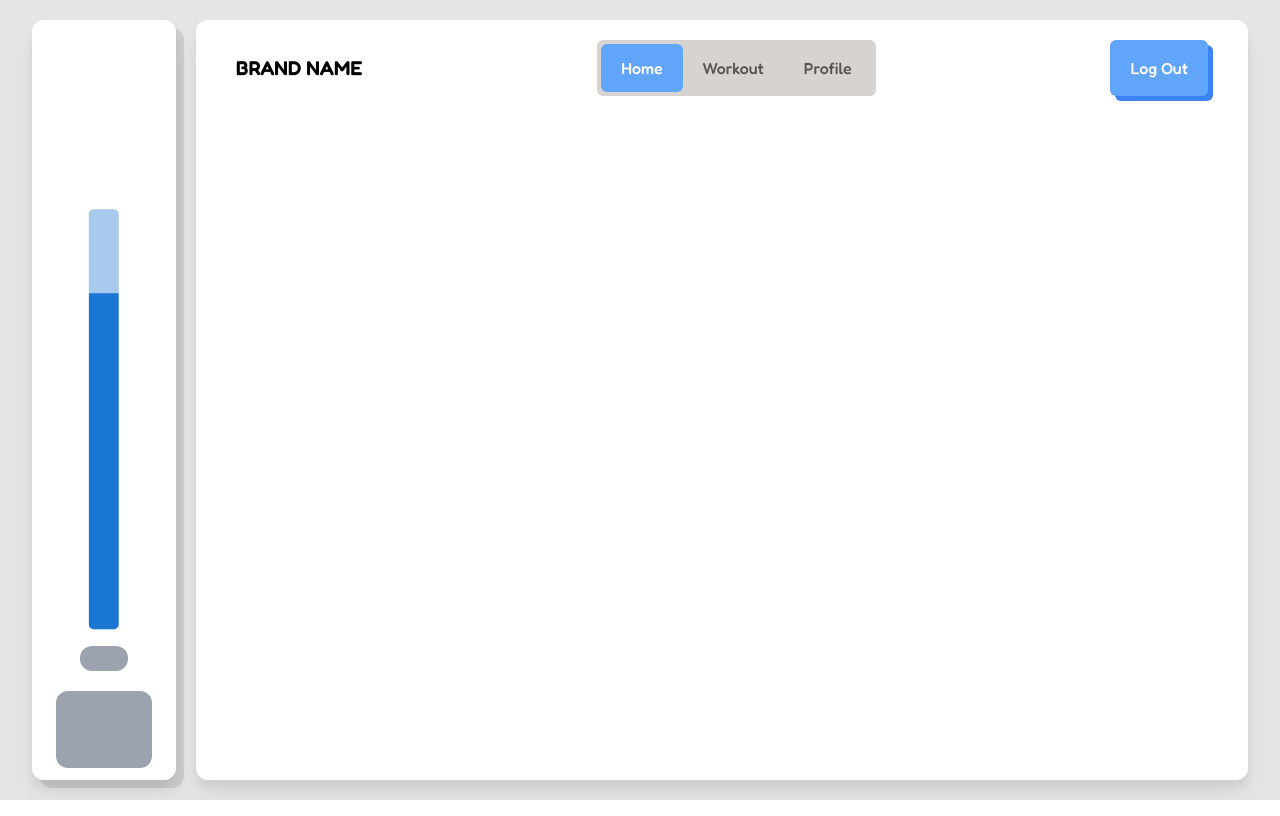
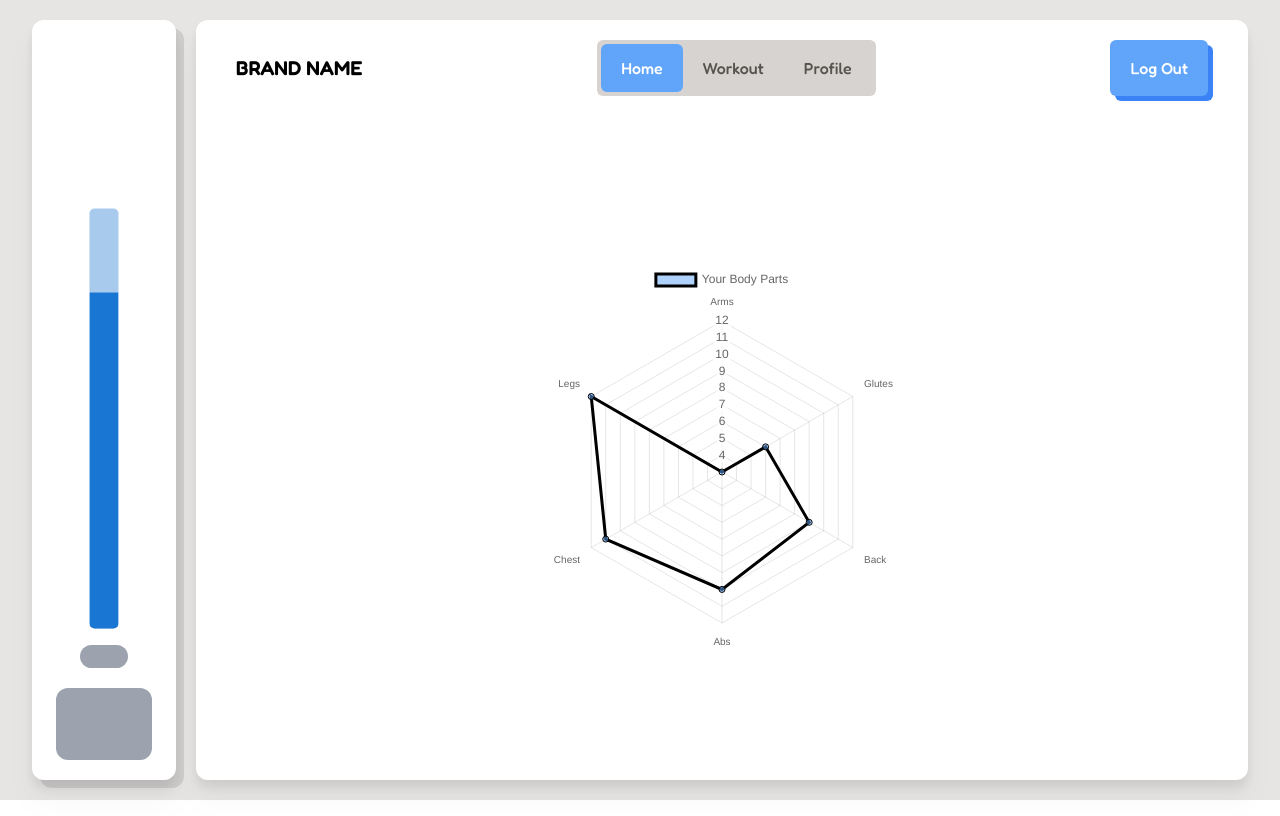
Before and after one commit to Workout-io/client, a React (Vite) app in the folder workout-react/: page /home in a window 1280 px wide. Built offline with nearby package versions, Linux system fonts and the light colour scheme.

Commit message:
added data

```diff
--- a/workout-react/package.json
+++ b/workout-react/package.json
@@ -15,8 +15,10 @@
     "@fontsource/roboto": "^5.0.13",
     "@mui/icons-material": "^5.16.1",
     "@mui/material": "^5.16.1",
+    "chart.js": "^4.4.3",
     "framer-motion": "^11.3.2",
     "react": "^18.3.1",
+    "react-chartjs-2": "^5.2.0",
     "react-dom": "^18.3.1",
     "react-router-dom": "^6.24.1",
     "tailwind": "^4.0.0"
--- /dev/null
+++ b/workout-react/src/components/Analytics/Data.jsx
@@ -0,0 +1,45 @@
+import React from 'react';
+import {
+    Chart as ChartJS,
+    LineElement,
+    PointElement,
+    Tooltip,
+    Legend,
+    RadialLinearScale,
+} from 'chart.js';
+import { Radar } from 'react-chartjs-2';
+
+ChartJS.register(
+    LineElement,
+    PointElement,
+    Tooltip,
+    Legend,
+    RadialLinearScale,
+)
+
+const Data = () => {
+    const data = {
+        labels: ['Arms', 'Glutes', 'Back', 'Abs', 'Chest', 'Legs'],
+        datasets: [{
+            label: 'Your Body Parts',
+            data: [3, 6, 9, 10, 11, 12],
+            backgroundColor: 'rgba(96, 165, 250, 0.5)',
+            borderColor: 'black',
+        }]
+    }
+
+    const options = {
+
+    }
+
+  return (
+    <div className="w-96 h-96">
+      <Radar
+      data = {data}
+      options = {options}>
+      </Radar>
+    </div>
+  )
+}
+
+export default Data
--- a/workout-react/src/components/MainPage.jsx
+++ b/workout-react/src/components/MainPage.jsx
@@ -1,5 +1,6 @@
 import React from 'react'
 import NavBar from './Navbar'
+import Data from './Analytics/Data'
 
 const MainPage = () => {
   const style = {
@@ -7,8 +8,11 @@ const MainPage = () => {
   }
 
   return (
-    <div className="w-full h-full rounded-xl bg-white drop-shadow-xl px-10 py-5">
+    <div className="w-full h-full rounded-xl bg-white drop-shadow-xl px-10 py-5 gap-10">
         <NavBar/>
+        <div className="h-full w-full flex justify-center items-center">
+            <Data></Data>
+        </div>
     </div>
   )
 }
--- a/workout-react/src/components/Sidebar.jsx
+++ b/workout-react/src/components/Sidebar.jsx
@@ -20,10 +20,10 @@ const Sidebar = () => {
   }
 
   return (
-    <div style={style} className="flex flex-col items-center justify-center gap-5 h-full w-36 rounded-xl bg-white drop-shadow-xl">
+    <div style={style} className="flex flex-col pb-5 items-center justify-center gap-5 h-full w-36 rounded-xl bg-white drop-shadow-xl">
       <BorderLinearProgress className="mt-96 mb-32" variant="determinate" value={80} />
       <div className='bg-gray-400 rounded-xl h-10 mt-16 w-1/3'></div>
-      <div className='bg-gray-400 rounded-xl h-1/6 w-2/3 mb-3'></div>
+      <div className='bg-gray-400 rounded-xl h-1/6 w-2/3'></div>
     </div>
   )
 }
```
Also changed, not shown: 1 other file (tests, documents, lock files or other folders).
